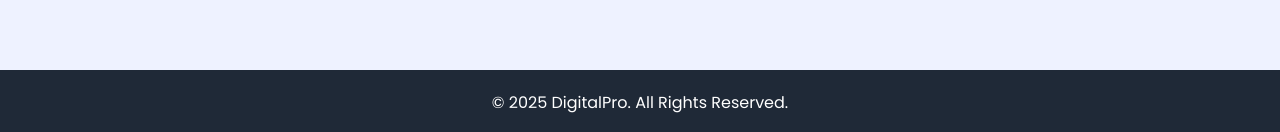
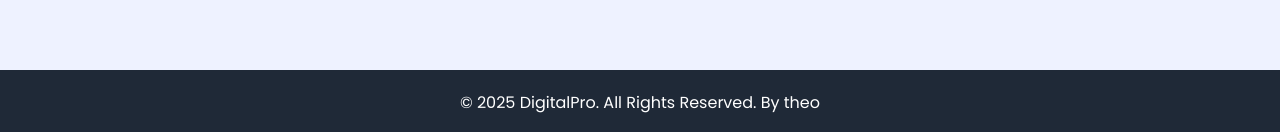
Before and after one commit to theodorus02/website-jualan, a plain HTML site: page index.html in a window 1280 px wide. Shown: the part 1622-1754 px from the top of the page. Drawn offline with Linux system fonts and the light colour scheme.

Commit message:
Update index.html

```diff
--- a/index.html
+++ b/index.html
@@ -81,7 +81,7 @@
 </section>
 
 <footer>
-  © 2025 DigitalPro. All Rights Reserved.
+  © 2025 DigitalPro. All Rights Reserved. By theo
 </footer>
 
 <script src="script.js"></script>
```
